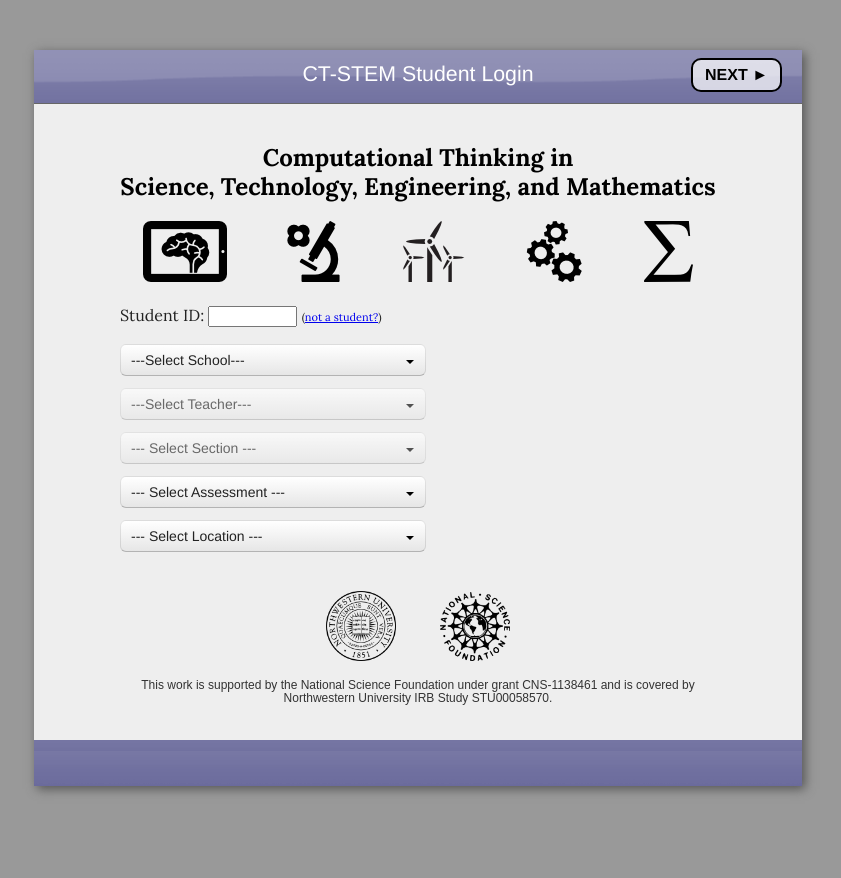
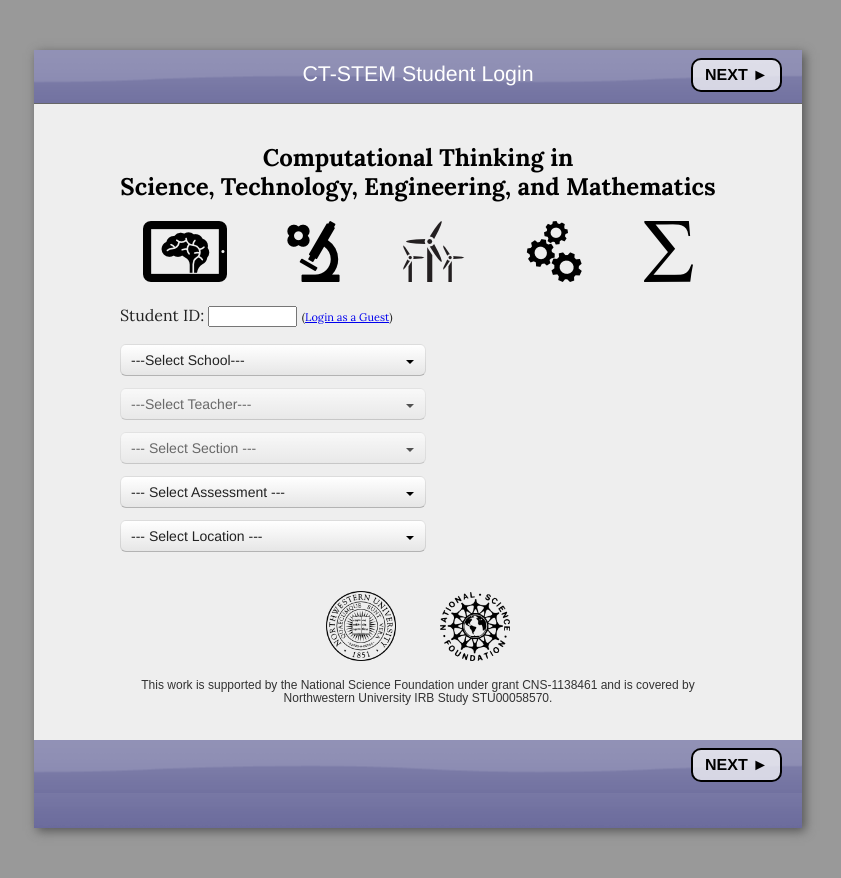
Before and after one commit to presidentharris/ct-stem, a Django app: template assess/templates/student_login.html in a window 1280 px wide. Shown: the whole page, without its empty margins (222-1063 px from the left). Before the commit the page ends 794 px from the top, so only its background shows below. Run offline with Django 3.2, Linux system fonts and the light colour scheme; the template is opened without the code that fills it, so the values that code supplies are empty; some libraries are stand-ins or nearby versions.

Commit message:
replace guest login text

```diff
--- a/assess/templates/student_login.html
+++ b/assess/templates/student_login.html
@@ -54,7 +54,7 @@
     <form id="theForm" action="/student/status/" method="post">
       <div style="margin:10px;height:380px;">
 
-        <div class="prompt" style="margin:6px; padding 6px;">Student ID: <input type="text" name="student_id" size="8"/> <span style="font-size:11px;">(<a href="/guest/login/">not a student?</a>)</span></div>
+        <div class="prompt" style="margin:6px; padding 6px;">Student ID: <input type="text" name="student_id" size="8"/> <span style="font-size:11px;">(<a href="/guest/login/">Login as a Guest</a>)</span></div>
 
         <select id="school" name="school" class="selectBoxIt" onChange="getData('/student/get_data/Teacher/', this)">
           <option value="" selected="selected">---Select School---</option>
```
